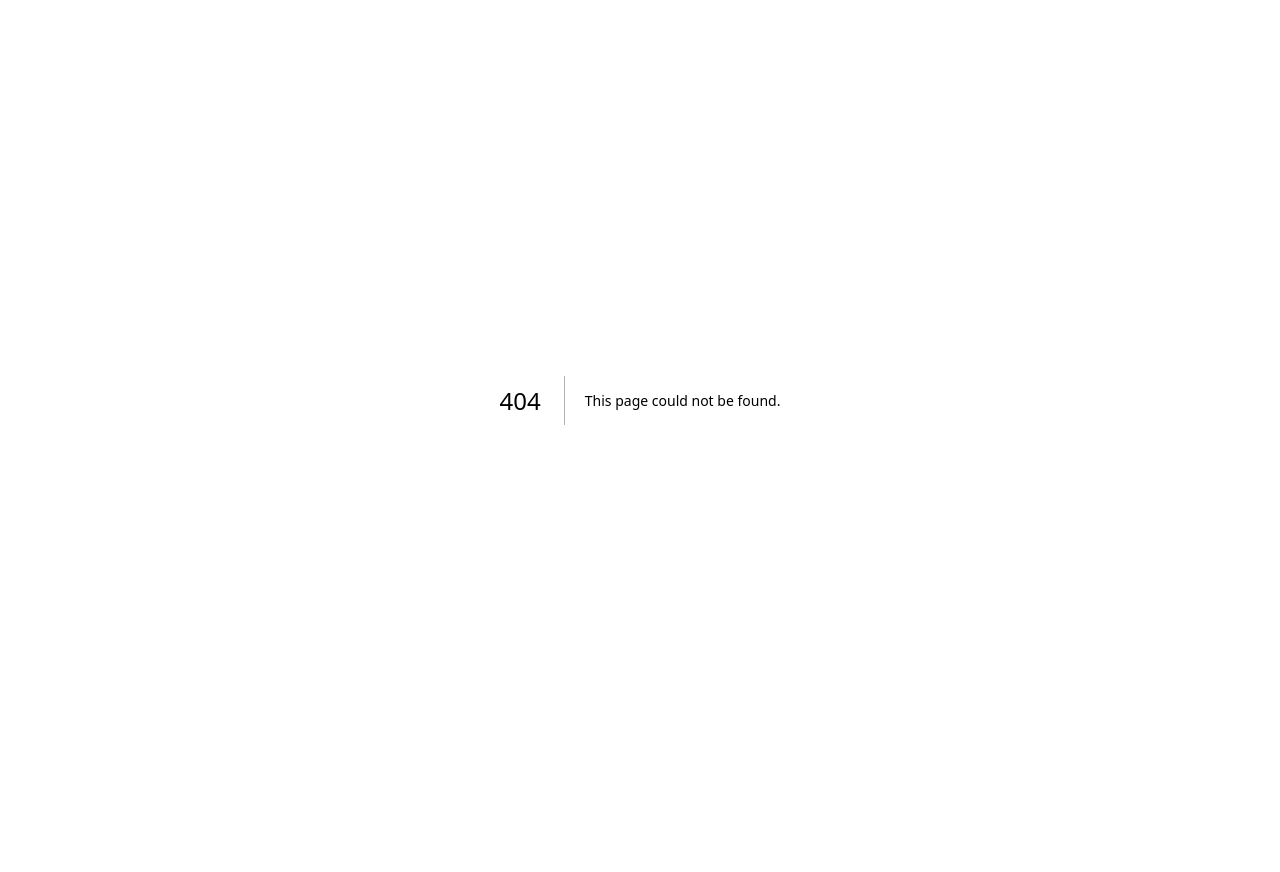
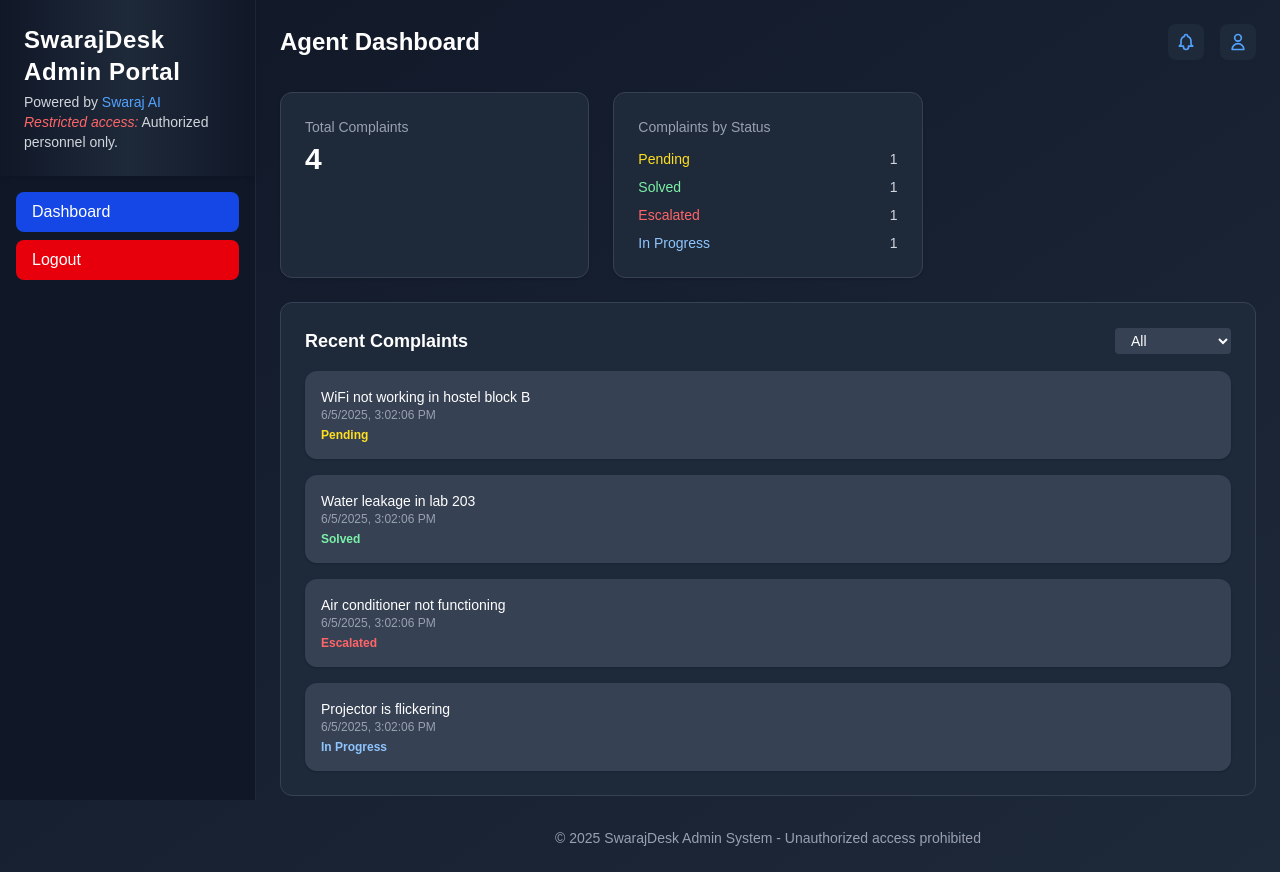
Before and after one commit to theogaditya/gms, a Next.js app in the folder apps/web/admin-fe/: page /dashboards/agent in a window 1280 px wide. Before the commit this address had no page. Before the commit the page ends 800 px from the top, so only its background shows below. Built offline with nearby package versions, Linux system fonts and the light colour scheme.

Commit message:
agent dashboard

```diff
--- a/apps/web/admin-fe/app/auth/page.tsx
+++ b/apps/web/admin-fe/app/auth/page.tsx
@@ -140,7 +140,7 @@ export default function AdminSignIn() {
 
           <div className="px-6 py-4 bg-gray-800 border-t border-gray-700 text-center">
             <p className="text-xs text-gray-400">
-              © {new Date().getFullYear()} Secure Admin System • Unauthorized access prohibited
+              © {new Date().getFullYear()} SwarajDesk Admin System • Unauthorized access prohibited
             </p>
           </div>
         </div>
--- /dev/null
+++ b/apps/web/admin-fe/app/dashboards/agent/components/DashboardTab/StatCard.tsx
@@ -0,0 +1,8 @@
+export default function StatCard({ title, value, color = 'text-white' }: { title: string; value: string; color?: string }) {
+  return (
+    <div className="bg-gray-800 p-6 rounded-xl border border-gray-700">
+      <h3 className="text-blue-200 font-medium">{title}</h3>
+      <p className={`text-3xl font-bold mt-2 ${color}`}>{value}</p>
+    </div>
+  );
+}
--- /dev/null
+++ b/apps/web/admin-fe/app/dashboards/agent/components/DashboardTab/index.tsx
@@ -0,0 +1,117 @@
+'use client';
+
+import { useEffect, useState } from 'react';
+import { motion } from 'framer-motion';
+
+interface Complaint {
+  _id: string;
+  text: string;
+  createdAt: string;
+  status: 'Pending' | 'Solved' | 'In Progress' | 'Escalated';
+}
+
+interface DashboardStats {
+  totalComplaints: number;
+  recent: Complaint[];
+}
+
+export default function DashboardTab() {
+  const [stats, setStats] = useState<DashboardStats>({
+    totalComplaints: 0,
+    recent: [],
+  });
+
+  const [loading, setLoading] = useState(true);
+  const [filterStatus, setFilterStatus] = useState<'All' | Complaint['status']>('All');
+
+  useEffect(() => {
+    const mockComplaints: Complaint[] = [
+      { _id: '1', text: 'WiFi not working in hostel block B', createdAt: new Date().toLocaleString(), status: 'Pending' },
+      { _id: '2', text: 'Water leakage in lab 203', createdAt: new Date().toLocaleString(), status: 'Solved' },
+      { _id: '3', text: 'Air conditioner not functioning', createdAt: new Date().toLocaleString(), status: 'Escalated' },
+      { _id: '4', text: 'Projector is flickering', createdAt: new Date().toLocaleString(), status: 'In Progress' },
+    ];
+
+    setStats({ totalComplaints: mockComplaints.length, recent: mockComplaints });
+    setLoading(false);
+  }, []);
+
+  const groupedByStatus = stats.recent.reduce((acc: Record<string, Complaint[]>, complaint) => {
+    acc[complaint.status] = acc[complaint.status] || [];
+    acc[complaint.status].push(complaint);
+    return acc;
+  }, {});
+
+  const statusColors: Record<string, string> = {
+    Pending: 'text-yellow-300',
+    Solved: 'text-green-300',
+    Escalated: 'text-red-400',
+    'In Progress': 'text-blue-300',
+  };
+
+  const filteredComplaints =
+    filterStatus === 'All' ? stats.recent : stats.recent.filter((c) => c.status === filterStatus);
+
+  if (loading) return <p className="text-white">Loading...</p>;
+
+  return (
+    <>
+      <motion.section
+        initial={{ opacity: 0 }}
+        animate={{ opacity: 1 }}
+        className="grid grid-cols-1 md:grid-cols-3 gap-6"
+      >
+        {/* Stat Card */}
+        <div className="bg-gray-800 p-6 rounded-xl border border-gray-700 shadow">
+          <h3 className="text-sm font-medium text-gray-400 mb-1">Total Complaints</h3>
+          <p className="text-3xl font-bold text-white">{stats.totalComplaints}</p>
+        </div>
+
+        {/* Grouped Status */}
+        <div className="bg-gray-800 p-6 rounded-xl border border-gray-700 shadow">
+          <h3 className="text-sm font-medium text-gray-400 mb-3">Complaints by Status</h3>
+          <div className="space-y-2">
+            {Object.entries(groupedByStatus).map(([status, complaints]) => (
+              <div key={status} className="flex justify-between text-sm">
+                <span className={`${statusColors[status] || 'text-white'}`}>{status}</span>
+                <span className="text-gray-300">{complaints.length}</span>
+              </div>
+            ))}
+          </div>
+        </div>
+      </motion.section>
+
+      {/* Complaint List with Filter */}
+      <div className="mt-6 bg-gray-800 p-6 rounded-xl border border-gray-700">
+        <div className="flex items-center justify-between mb-4">
+          <h3 className="text-lg font-semibold text-white">Recent Complaints</h3>
+          <select
+            value={filterStatus}
+            onChange={(e) => setFilterStatus(e.target.value as any)}
+            className="bg-gray-700 text-white rounded px-3 py-1 text-sm focus:outline-none"
+          >
+            <option value="All">All</option>
+            <option value="Pending">Pending</option>
+            <option value="Solved">Solved</option>
+            <option value="Escalated">Escalated</option>
+            <option value="In Progress">In Progress</option>
+          </select>
+        </div>
+
+        <ul className="space-y-4">
+          {filteredComplaints.map((complaint) => (
+            <li key={complaint._id} className="bg-gray-700 p-4 rounded-xl shadow space-y-2">
+              <div>
+                <p className="text-white text-sm font-medium">{complaint.text}</p>
+                <p className="text-xs text-gray-400">{complaint.createdAt}</p>
+                <p className={`text-xs mt-1 font-semibold ${statusColors[complaint.status]}`}>
+                  {complaint.status}
+                </p>
+              </div>
+            </li>
+          ))}
+        </ul>
+      </div>
+    </>
+  );
+}
--- /dev/null
+++ b/apps/web/admin-fe/app/dashboards/agent/components/Footer.tsx
@@ -0,0 +1,7 @@
+export default function Footer() {
+  return (
+    <footer className="mt-8 text-center text-gray-400 text-sm">
+      © {new Date().getFullYear()} SwarajDesk Admin System - Unauthorized access prohibited
+    </footer>
+  );
+}
--- /dev/null
+++ b/apps/web/admin-fe/app/dashboards/agent/components/Header.tsx
@@ -0,0 +1,25 @@
+'use client';
+
+export default function Header({ activeTab }: { activeTab: string }) {
+  return (
+    <header className="flex justify-between items-center mb-8">
+      <h1 className="text-2xl font-bold text-white">
+        {{
+          dashboard: 'Agent Dashboard',
+        }[activeTab as keyof object] || 'Dashboard'}
+      </h1>
+      <div className="flex items-center space-x-4">
+        <button className="bg-gray-800 p-2 rounded-lg hover:bg-gray-700 transition">
+          <svg xmlns="http://www.w3.org/2000/svg" className="h-5 w-5 text-blue-400" viewBox="0 0 24 24" fill="none" stroke="currentColor">
+            <path strokeLinecap="round" strokeLinejoin="round" strokeWidth={2} d="M15 17h5l-1.4-1.4A2 2 0 0118 14v-3a6 6 0 00-4-5.7V5a2 2 0 10-4 0v.3A6 6 0 006 11v3c0 .5-.2 1-.6 1.4L4 17h5m6 0v1a3 3 0 11-6 0v-1" />
+          </svg>
+        </button>
+        <div className="bg-gray-800 p-2 rounded-lg">
+          <svg xmlns="http://www.w3.org/2000/svg" className="h-5 w-5 text-blue-400" fill="none" viewBox="0 0 24 24" stroke="currentColor">
+            <path strokeLinecap="round" strokeLinejoin="round" strokeWidth={2} d="M16 7a4 4 0 11-8 0 4 4 0 018 0zM12 14a7 7 0 00-7 7h14a7 7 0 00-7-7z" />
+          </svg>
+        </div>
+      </div>
+    </header>
+  );
+}
--- a/apps/web/admin-fe/app/dashboards/super-admin/components/Sidebar/index.tsx
+++ b/apps/web/admin-fe/app/dashboards/agent/components/Sidebar/index.tsx
@@ -31,14 +31,6 @@ export default function Sidebar({
           Dashboard
         </button>
         <button
-          onClick={() => setActiveTab('admins')}
-          className={`w-full text-left px-4 py-2 rounded-lg transition ${
-            activeTab === 'admins' ? 'bg-blue-700' : 'hover:bg-gray-800'
-          }`}
-        >
-          Admin Management
-        </button>
-        <button
           onClick={onLogout}
           className="w-full text-left px-4 py-2 rounded-lg bg-red-600 hover:bg-red-700 transition"
         >
--- /dev/null
+++ b/apps/web/admin-fe/app/dashboards/agent/page.tsx
@@ -0,0 +1,32 @@
+'use client';
+
+import { useState } from 'react';
+import { useRouter } from 'next/navigation';
+import Sidebar from './components/Sidebar';
+import DashboardTab from './components/DashboardTab';
+import Header from './components/Header';
+import Footer from './components/Footer';
+
+export default function SuperAdminDashboard() {
+  const router = useRouter();
+  const [activeTab, setActiveTab] = useState<'dashboard' | 'admins' | 'settings'>('dashboard');
+
+  function handleLogout() {
+    localStorage.removeItem('authToken');
+    router.push('/');
+  }
+
+  return (
+    <div className="min-h-screen bg-gradient-to-br from-gray-900 to-gray-800">
+      <Sidebar activeTab={activeTab} setActiveTab={setActiveTab} onLogout={handleLogout} />
+
+      <main className="ml-64 p-6">
+        <Header activeTab={activeTab} />
+
+        {activeTab === 'dashboard' && <DashboardTab />}
+
+        <Footer />
+      </main>
+    </div>
+  );
+}
--- a/apps/web/admin-fe/app/dashboards/state-admin/components/Footer.tsx
+++ b/apps/web/admin-fe/app/dashboards/state-admin/components/Footer.tsx
@@ -1,7 +1,7 @@
 export default function Footer() {
   return (
     <footer className="mt-8 text-center text-gray-400 text-sm">
-      © {new Date().getFullYear()} Secure Admin System - Unauthorized access prohibited
+      © {new Date().getFullYear()} SwarajDesk Admin System - Unauthorized access prohibited
     </footer>
   );
 }
--- a/apps/web/admin-fe/app/dashboards/super-admin/components/Footer.tsx
+++ b/apps/web/admin-fe/app/dashboards/super-admin/components/Footer.tsx
@@ -1,7 +1,7 @@
 export default function Footer() {
   return (
     <footer className="mt-8 text-center text-gray-400 text-sm">
-      © {new Date().getFullYear()} Secure Admin System - Unauthorized access prohibited
+      © {new Date().getFullYear()} SwarajDesk Admin System - Unauthorized access prohibited
     </footer>
   );
 }
```
